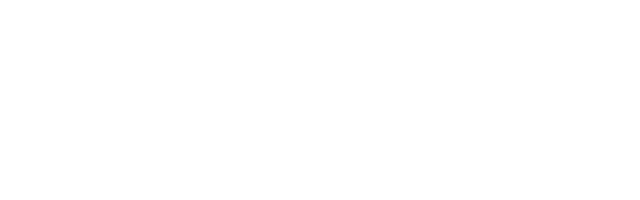
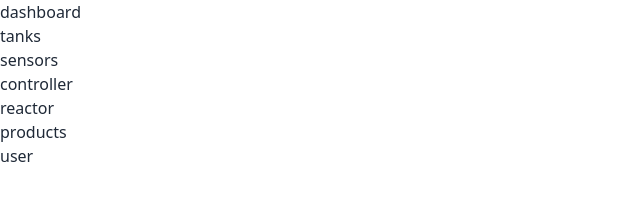
Before and after one commit to Magowntown/d12-daisyUIComponents, a plain HTML site: page index.html in a window 1280 px wide. Shown: the whole page, without its empty margins (0-640 px from the left). Drawn offline with nearby package versions, Linux system fonts and the light colour scheme.

Commit message:
menu options added

```diff
--- a/inde.html
+++ b/index.html
@@ -14,6 +14,18 @@
 </head>
 
 <body>
+    <header></header>
 
+    <menu>
+        <li>dashboard</li>
+        <li>tanks</li>
+        <li>sensors</li>
+        <li>controller</li>
+        <li>reactor</li>
+        <li>products</li>
+        <li>user</li>
+    </menu>
+
+    <footer></footer>
 </body>
 </html>
```
